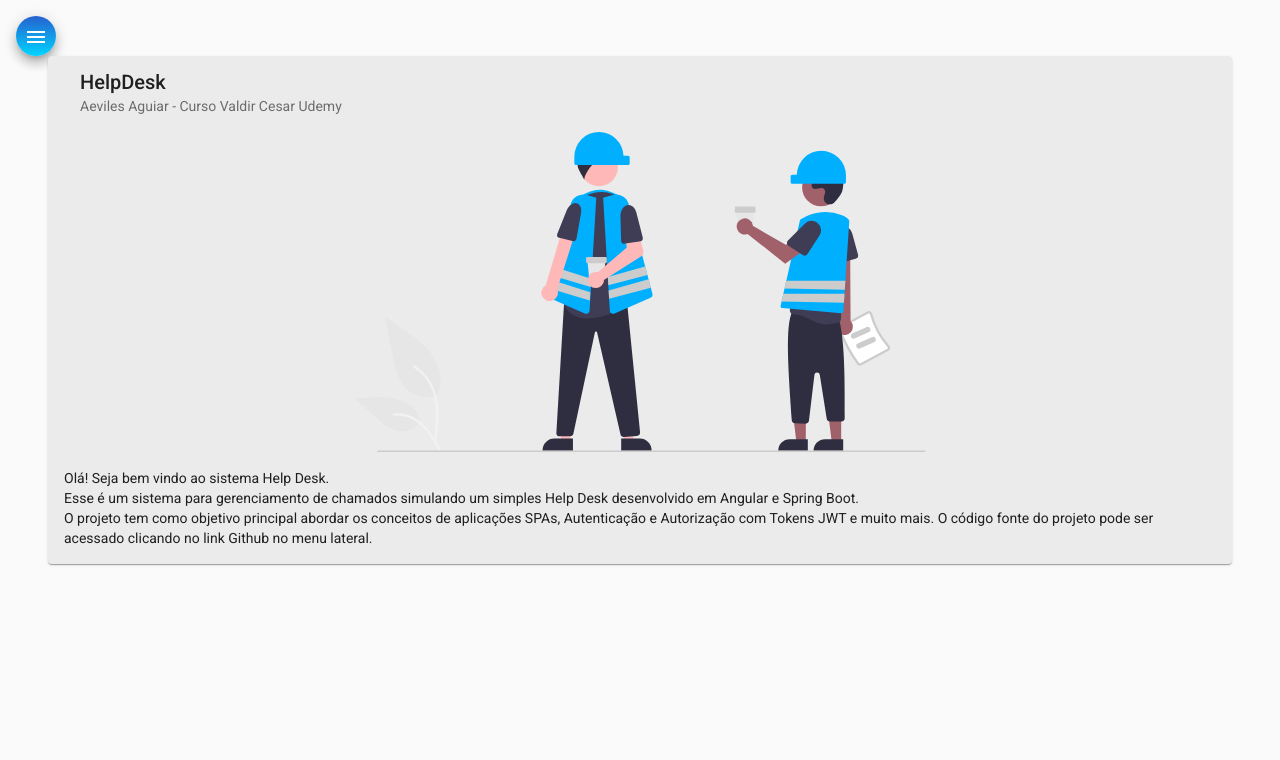
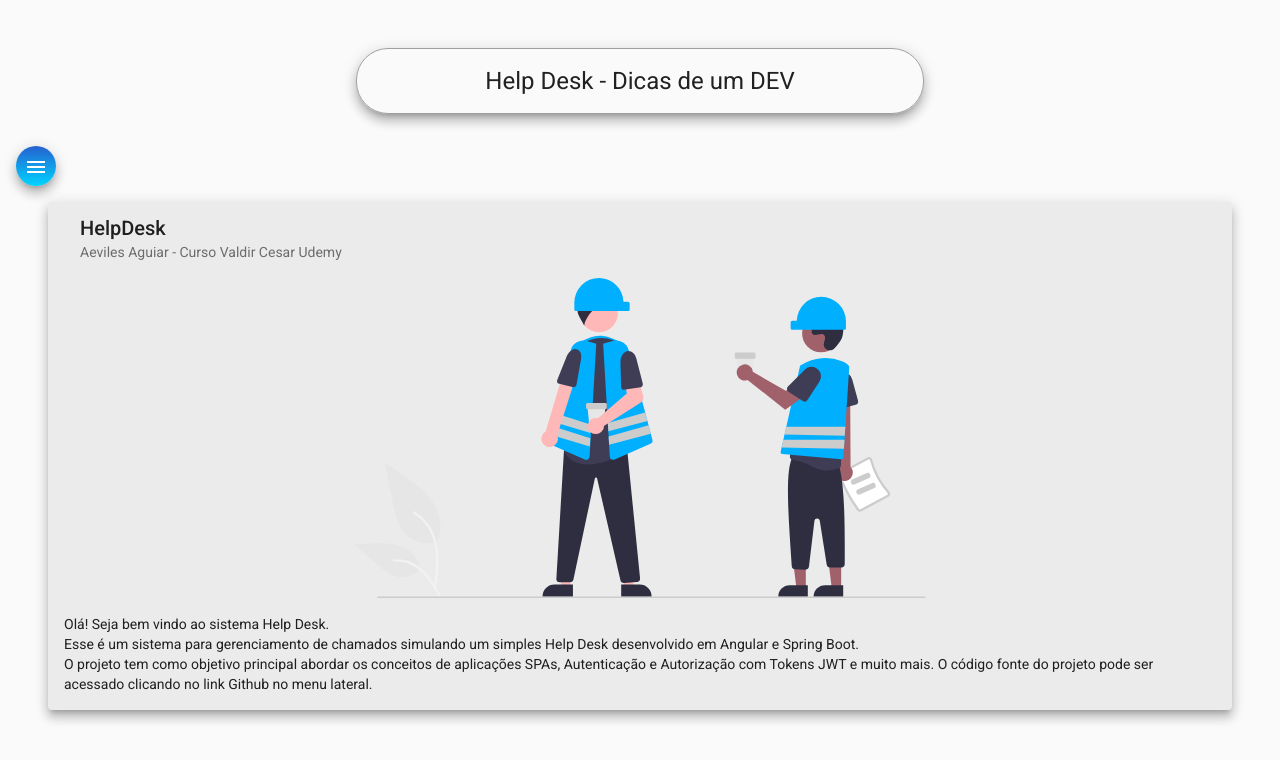
Before and after one commit to aevilesaguiar/helpdesk-front, an Angular app: page /home in a window 1280 px wide. Shown: the top 760 px of the page. Built offline with nearby package versions, Linux system fonts and the light colour scheme.

Commit message:
html e css para header

```diff
--- a/src/app/components/header/header.component.css
+++ b/src/app/components/header/header.component.css
@@ -0,0 +1,12 @@
+.container{
+  display: flex;
+  align-items: center;
+  justify-content: center;
+}
+
+h1{
+  margin-top: 3rem;
+  border: 1px solid rgb(161, 159, 159);
+  padding: 1rem 10%;
+  border-radius: 2rem;
+}
--- a/src/app/components/header/header.component.html
+++ b/src/app/components/header/header.component.html
@@ -1 +1,5 @@
-<p>header works!</p>
+<div class="container">
+
+  <h1 class="mat-elevation-z8">Help Desk - Dicas de um DEV</h1>
+
+</div>
--- a/src/app/components/home/home.component.css
+++ b/src/app/components/home/home.component.css
@@ -1,6 +1,6 @@
 .card{
   width: 90%;
-  margin: auto;
+  margin: 1rem auto;
   background-color: rgb(235, 235, 235);
 }
 
--- a/src/app/components/home/home.component.html
+++ b/src/app/components/home/home.component.html
@@ -1,4 +1,4 @@
-<mat-card class="card">
+<mat-card class="card mat-elevation-z8">
   <mat-card-header>
     <mat-card-title>HelpDesk</mat-card-title>
     <mat-card-subtitle>Aeviles Aguiar - Curso Valdir Cesar Udemy</mat-card-subtitle>
--- a/src/app/components/nav/nav.component.html
+++ b/src/app/components/nav/nav.component.html
@@ -26,6 +26,7 @@
   </mat-drawer>
 
   <div class="sidenav-content">
+    <app-header></app-header>
     <button class="menu mat-elevation-z8" (click)="drawer.toggle()" mat-icon-button><!--menu-sanduich-->
       <mat-icon>menu </mat-icon>
     </button>
```
